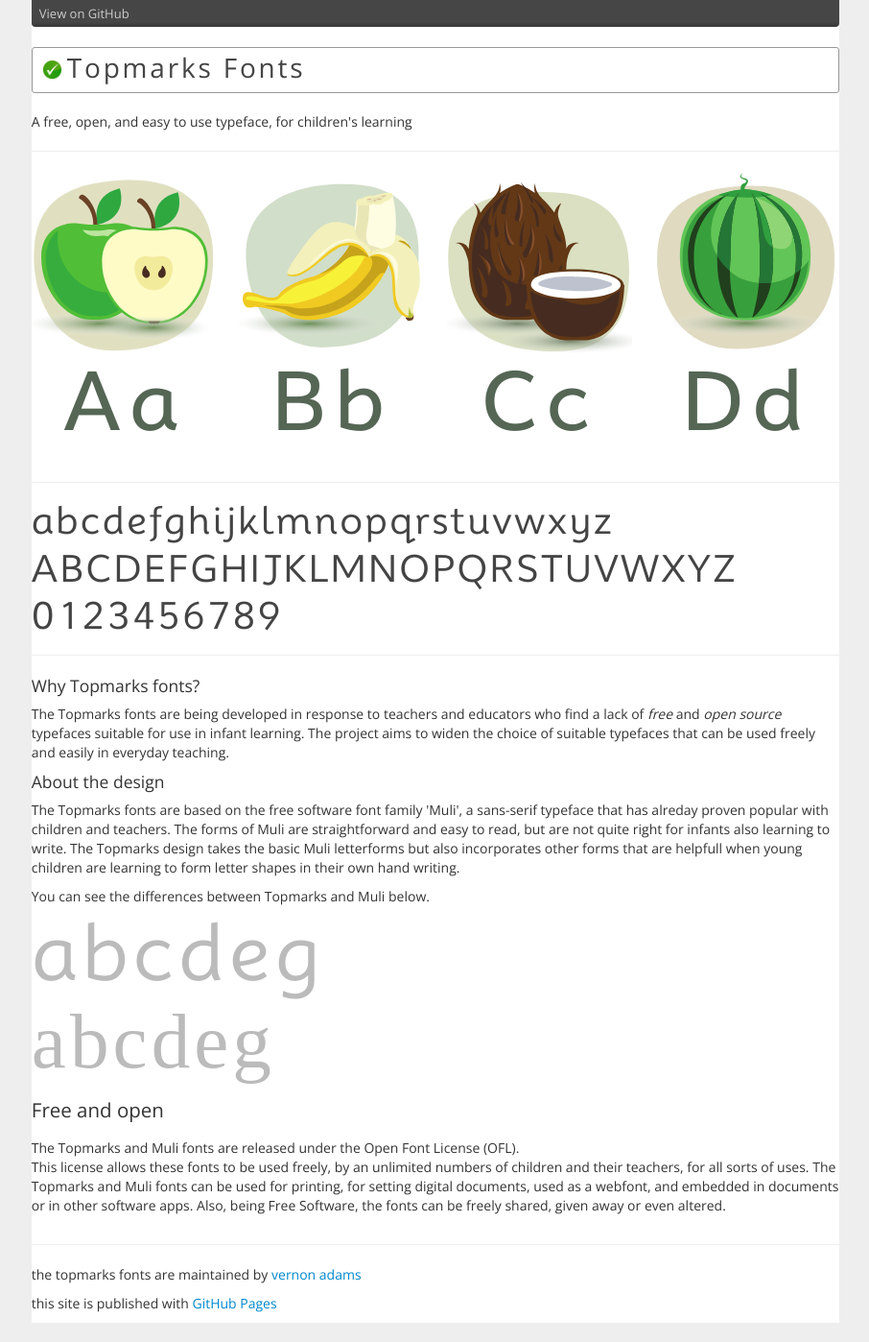
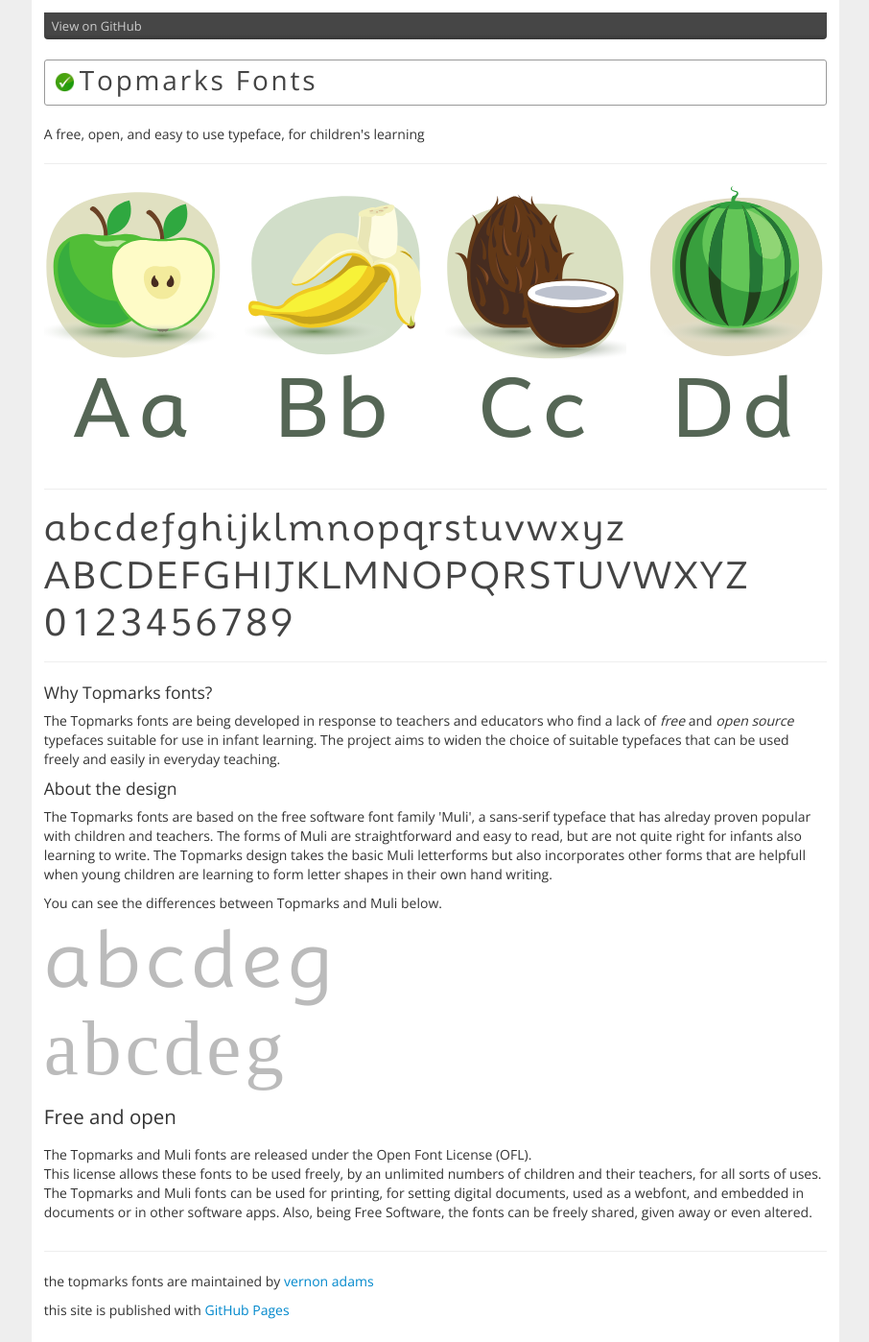
Before and after one commit to vernnobile/topmarks, a Jekyll site: the page built from index.html, in a window 1280 px wide. Shown: the whole page at 96% size, without its empty margins (186-1092 px from the left). Built offline with Jekyll 4.4.1, drawn with Linux system fonts in a browser that asks for light colours; some web fonts are replaced.

Commit message:
Update html-start.html

```diff
--- a/_includes/html-start.html
+++ b/_includes/html-start.html
@@ -14,4 +14,4 @@
   </head>
   <body style="background-color:#eee">
   <div class="row-fluid">
-<div style="background-color:#fff" class="span8 offset2">
+<div style="background-color:#fff;padding:13px" class="span8 offset2">
```
